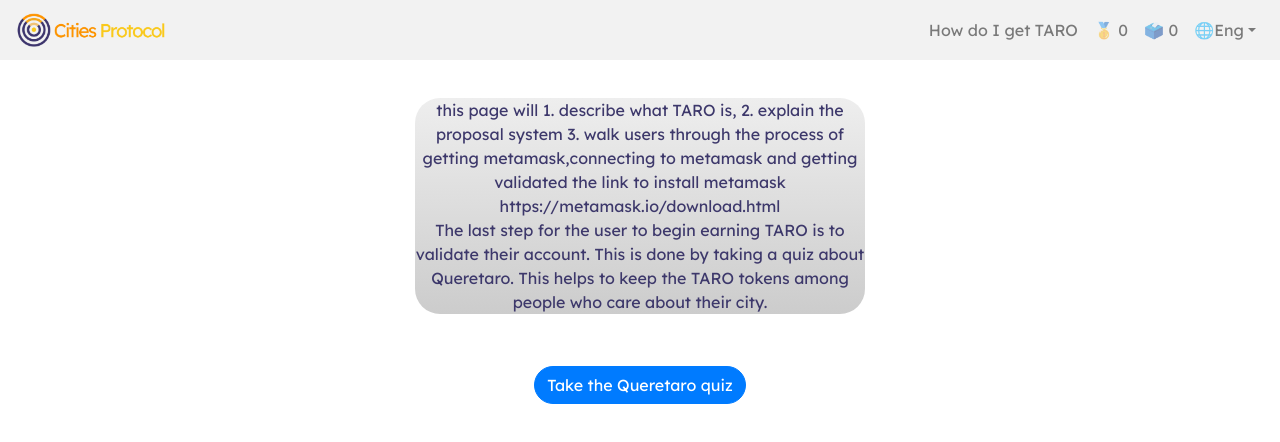
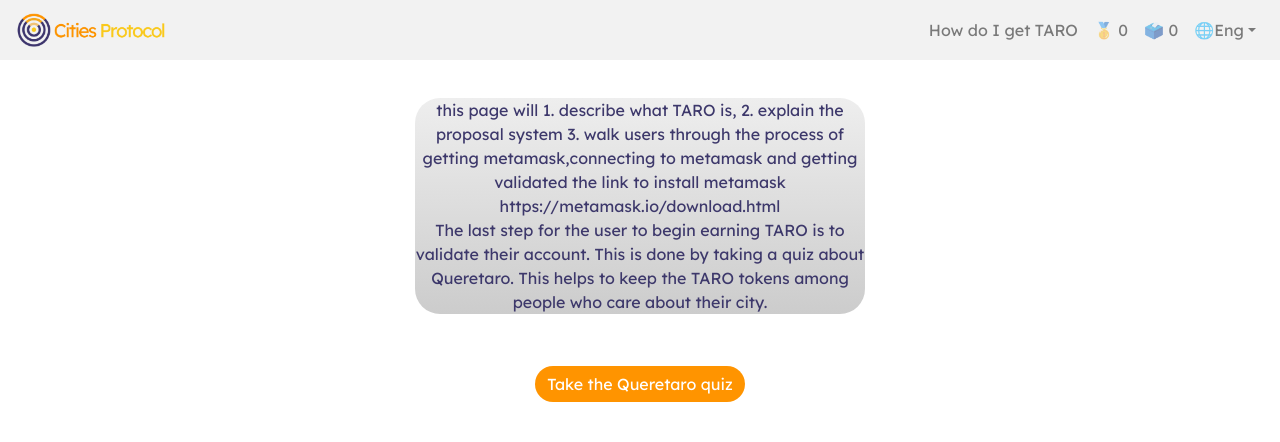
Before and after one commit to zenbitETH/Ciudades-DAO, a React (Create React App) app in the folder frontend/: page /about in a window 1280 px wide. Shown: the top 442 px of the page. Built offline with nearby package versions, Linux system fonts and the light colour scheme.

Commit message:
update app.js with Jeff commits

```diff
--- a/frontend/src/components/About.js
+++ b/frontend/src/components/About.js
@@ -16,7 +16,7 @@ const About = () => {
           The last step for the user to begin earning TARO is to validate their account.  This is done by taking a quiz about Queretaro.  This helps to keep the TARO tokens among people who care about their city.
         </div>
       </div>
-      <Button className="Wallet" href="/quiz" >Take the Queretaro quiz</Button>
+      <Button className="Quiz" href="/quiz" >Take the Queretaro quiz</Button>
     </div>
   );
 };
--- a/frontend/src/index.css
+++ b/frontend/src/index.css
@@ -21,8 +21,16 @@ main {
 
 .Wallet {
   border-radius: 25px !important;
+  margin-top: 3%;
+  margin-bottom: 1%;
+}
+
+.Quiz {
+  border-radius: 25px !important;
   margin-top: 1%;
   margin-bottom: 1%;
+  border: none !important;
+  background-color: #FF9400 !important;
 }
 
 Button {
```
